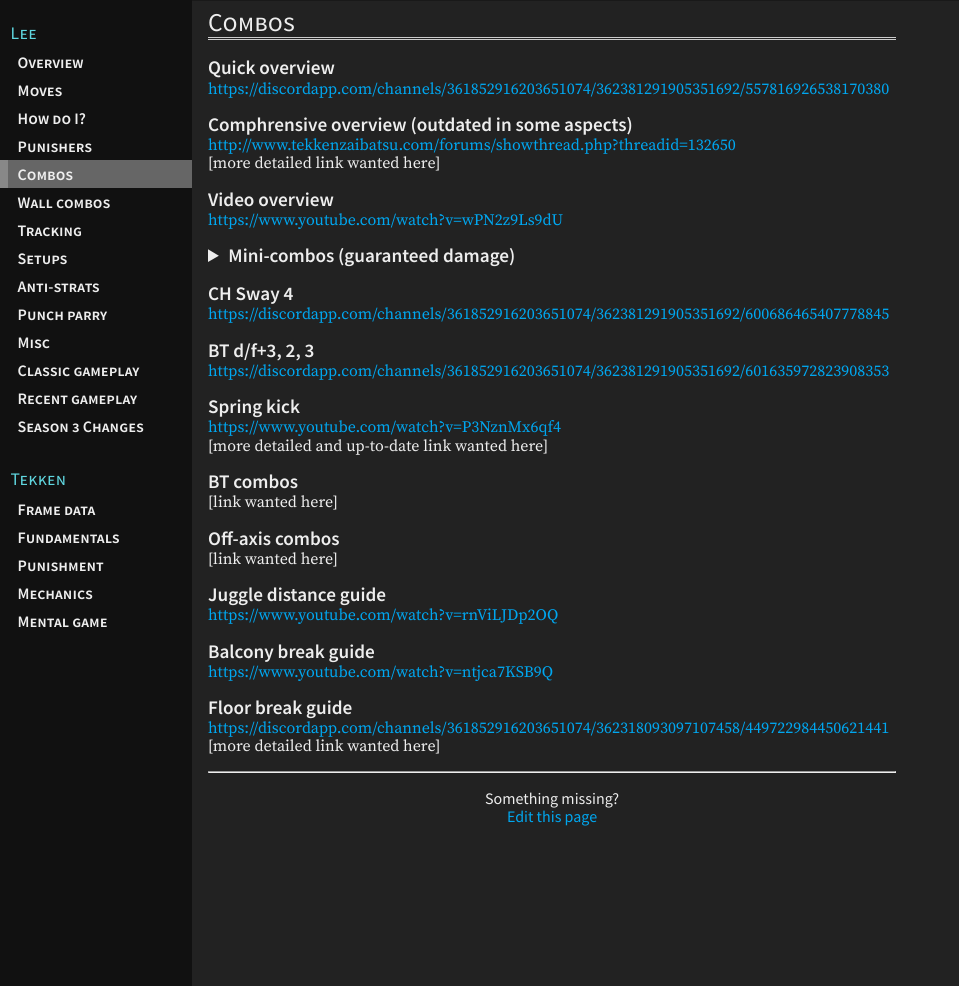
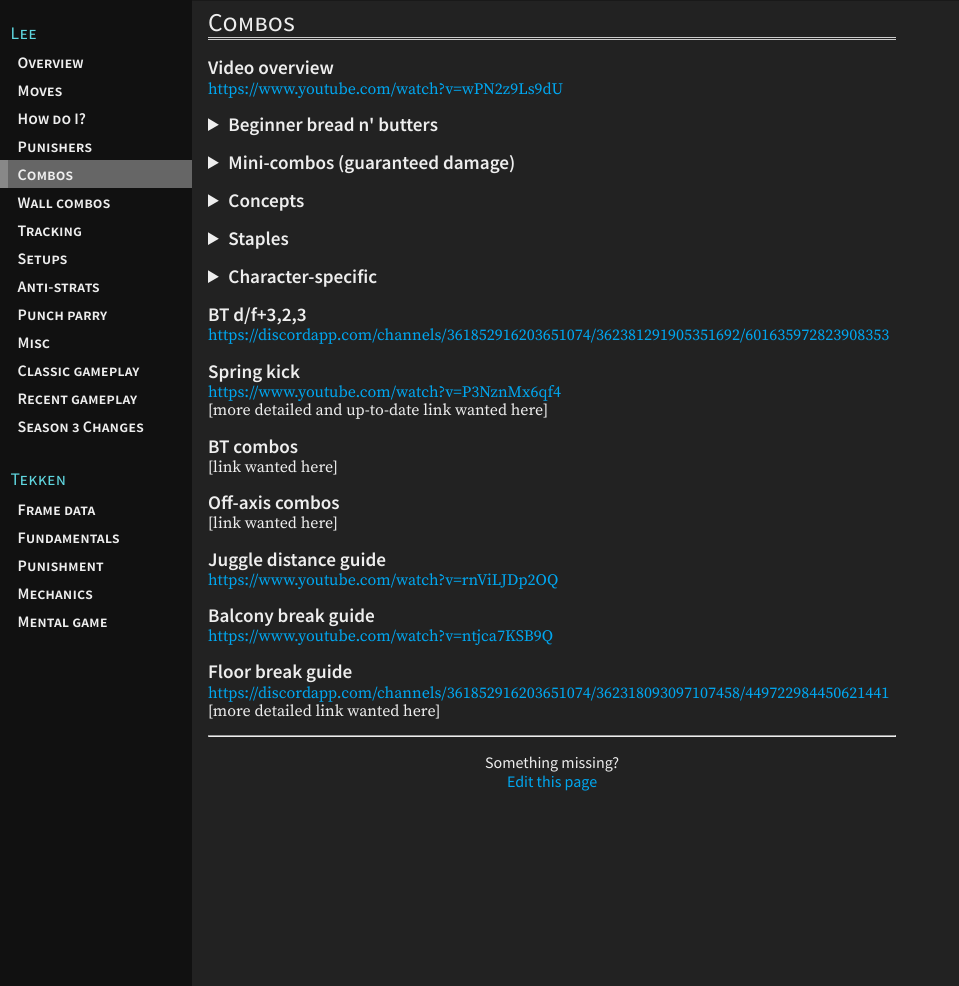
Before and after one commit to t7leeschool/t7leeschool.github.io, a Jekyll site: the page built from _pages/combos.md, in a window 1280 px wide and 986 px high. Shown: the whole window, without its empty margins (0-959 px from the left). Built offline with Jekyll 4.4.1, drawn with Linux system fonts in a browser that asks for light colours; part of the change alters nothing that is shown.

Commit message:
add bnbs, concepts, staples, char specific combos

```diff
--- a/_pages/combos.md
+++ b/_pages/combos.md
@@ -2,71 +2,303 @@
 title: Combos
 ---
 
-## Quick overview
-<https://discordapp.com/channels/361852916203651074/362381291905351692/557816926538170380>
-
-## Comphrensive overview (outdated in some aspects)
-<http://www.tekkenzaibatsu.com/forums/showthread.php?threadid=132650>\\
-[more detailed link wanted here]
-
 ## Video overview
 <https://www.youtube.com/watch?v=wPN2z9Ls9dU>
 
+<!-- http://www.tekkenzaibatsu.com/forums/showthread.php?threadid=132650 -->
+<!-- https://discordapp.com/channels/361852916203651074/362381291905351692/557816926538170380 -->
+
+<details>
+<!-- Combos that don't require b2 loops or b2f ws2,4/ws2,3 -->
+<summary markdown="0">Beginner bread n' butters</summary>
+<div class="p grid-mm12">
+u/f+4
+d/f+2
+MS 3,4
+d,D/B+4
+u/f\~N,4
+CH b+4
+CH (f+4),3
+CH HMS u/f+4
+d/f+3+4,f\~N (with rage)
+: 4,u+3 b+2,4,3 S! b+2,f\~N f+2,1
+
+HMS 2
+: 4,u+3 b+2,f\~N f+4,1 S! b+2,f\~N f+2,1
+
+f+3,3,3,3,3,4
+: 4,u+3 b+2,f\~N f+2,1
+
+CH 4 (impossible at tip range)
+: b+1:1,f\~N 4,u+3 b+2,f\~N f+4,1 S! f+2,1
+
+CH 4,4
+: b+2,f\~N d/f+1 b+2,f\~N f+4,1 S! f+2,1
+
+CH 4,3,4
+: b+2,f\~N f+4,1 S! b+2,f\~N f+2,1
+
+CH b+4,3
+CH (f+4),3,4
+: f\~N, d+2 d/f+1 b+2,f\~N f+4,1 S! b+2,f\~N f+2,1
+
+ws2,3 (with rage)
+CH u/b+3 (with rage)
+: d/f+3+4,f\~N S! d+2 b+2,f\~N f+4,1 S! b+2,f\~N f+2,1
+
+<!-- -->
+
+CH d+3,4
+CH Sway 4
+CH 1+2
+CH (2,1),1
+CH (1,2),4
+CH (HMS 1),4
+: b+3,3,f\~N b+2,4,3 S! b+2,f\~N f+2,1
+
+low parry
+: d+2 d/f+1 b+2,f\~N f+4,1 S! b+2,f\~N f+2,1
+
+u/f+3,4
+f,F+4
+b,B+4
+: b+3,3,f\~N b+2,f\~N f+4,1 S! b+2,f\~N f+2,1
+
+CH HMS 4
+CH FUFT 3
+CH FUFA 3
+CH FDFA 3
+float
+: ws2,3 b+2,f\~N f+4,1 S! b+2,f\~N f+2,1
+
+CH FDFT 3
+: ws4 b+3,3,f\~N b+2,f\~N f+4,1 S! f+2,1
+
+CH (2,1),3
+CH (b+1+2),4
+: 4,u+3 b+2,f\~N d/f+3,2,3
+
+(d/f+3,2),3
+: 2&lt;2,3 S! b+2,f\~N 1,2,f\~N f+2,1
+</div>
+</details>
+
 <details>
   <summary markdown="0">Mini-combos (guaranteed damage)</summary>
+<div class="p grid-mm12">
+ws2,3
+CH u/b+3
+: f,F+3
 
-**ws 2, 3**
-**CH u/b+3**
-: f, F+3
-: d/f+3+4 (with rage)
-
-**CH d/b+3+4**
-**CH FC+d/f+4**
+CH d/b+3+4
+CH FC+d/f+4
 : f+3+4
 
-**CH FC+d/f+4, 3**
-: HMS 1, f\~N; d, D/B+4
+CH FC+d/f+4,3
+: HMS 1,f\~N d,D/B+4
 : HMS u/f+4
 
-**1, 3:3:3**
-**HMS 4**
-**HMS u/f+4**
-**b+4** (crouching opponent)
-: d, D/B+4
+1,3:3:3
+HMS 4
+HMS u/f+4
+b+4 (crouching opponent)
+: d,D/B+4
 : u/b+3
 
-**bb+4, 3**
-**b+4, 3** (crouching opponent)
+bb+4,3
+b+4,3 (crouching opponent)
 : HMS u/f+4
 
-**FC d/f, d, D/F+3**
+<!-- -->
+
+FC d/f,d,D/F+3
 : 3 (wake-up low kick)
 
-**CH 21(4)** (+10)
-: 1, 3:3:3; d, D/B+4
-: 1, 2, 4
+CH (2,1),4
+: 1,3:3:3 d,D/B+4
+: 1,2,4
 
-**u/f+3+4**
+u/f+3+4
 : d/f+3+4 (with rage)
-: f, F+3
+: f,F+3
 : u/b+3 (sometimes whiffs)
 : d+2 (sometimes whiffs)
 
-**u/f+3+4, 3+4**
+u/f+3+4,3+4
 : HMS u/f+3
 : HMS 2
 
-**4, 3, 3**
-**d+4, N, 4, 3, 3**
+4,3,3
+d+4,N,4,3,3
 : d+3 (sometimes whiffs)
 : u/b+3 (sometimes whiffs)
-
+</div>
 </details>
 
-## CH Sway 4
-<https://discordapp.com/channels/361852916203651074/362381291905351692/600686465407778845>
+<details>
+<summary markdown="0">Concepts</summary>
 
-## BT d/f+3, 2, 3
+<!--
+General rules for combos:
+
+1. Do any necessary pickups
+2. Do as much damage as you can
+3. Do as much filler as you can
+4. When the wall is close, do moves that carry less
+5. Avoid b+2 loops if they're unnecessary and you ain't vibin'
+-->
+
+The key combo moves and their function are:
+
+Damage | Pickup | Filler | Screw | Ender
+|--|
+4,u+3          | b+3,3,f\~N     | b+2,f\~N   | ws2,4   | f+2,1
+4,u+3,f\~N     | ws2,3          | 1,2,f\~N   | f+4,1   | ws2,3
+4,3,4          | ws4            | b+1:1,f\~N | b+2,4,3 | f+1+2
+U/F,4          | d/f+4          | d/f+1      | 2,2,3   | wr3,4
+d+2            | d+2            | 2          | 2,1,3   | d+2
+b,B+4          | d+4,4,u+3,f\~N |            | b,B+4   | d/f+3,2,3
+SSL 3+4        | 3              |            | SSL 3+4 | b+4
+f,F+4 |||| 1+2
+|||| d/b+3
+
+The main purpose for all these options is to get the right wall carry.
+
+Notes on specific options:
+
+- b+2,f\~N ws2,4 S! f+2,1 as 5--9th aerial hits is staple
+  - the last hit of ws2,4 whiffs for launchers that misalign, so do f+4,1 instead
+- b+2,f\~N &lt;screw\> S! b+2,f\~N &lt;ender\> works as 3--7th aerial hits
+  - does same damage as b+2,f\~N(x2) &lt;screw\> S! &lt;ender\>
+- b+2,f\~N f+2,1 works as 6--8th aerial hits
+- d+2 b+2 usually works as 2--3rd aerial hits
+  - at some angles, d+2 needs to hit close to the ground
+  - at other angles, it needs to hit far from the ground
+- d/f+3,2,3 works as 5--7th aerial hits
+
+Enders:
+
+- ws2,3 f+2,1 and f+1+2 do 10 damage at max scaling (30%)
+- wr3,4 does 11 damage at max scaling, but won't wall splat
+- longest to shortest carry:
+  - f+2,1 ws2,3 f+1+2 d+2
+- ws2,3 gives better splats
+- 1,2,f\~N can high splat
+- wr3,4 b+4 1+2 and d/b+3 will floor break
+- b+4 1+2 and d/b+3 spike to setup oki
+- d/f+3,2,3 does 13 damage at max scaling, but is 3 hits
+</details>
+
+<details>
+<summary markdown="0">Staples</summary>
+<div class="p grid-mm12">
+u/f+4
+d/f+2
+MS 3,4
+u/f\~N,4
+CH b+4
+CH (f+4),3
+CH HMS u/f+4
+d/f+3+4,f\~N (with rage)
+: 4,u+3 b+2,f\~N(x3) ws2,4 S! f+2,1
+
+HMS 2
+: 4,u+3 b+2,f\~N(x3) f+4,1 S! f+2,1
+
+d,D/B+4
+: U/F,4 4,u+3 b+2,f\~N(x2) f+4,1 S! f+2,1
+: U/F,4 d+2 b+2,f\~N(x3) f+4,1 S! f+2,1
+: U/F,4 d/f+1 b+2,f\~N(x3) f+4,1 S! f+2,1
+: b,B+4 S! 4,u+3 b+2,f\~N(x3) &lt;f+2,1
+: SSL 3+4 S! 4,u+3 b+2,f\~N(x3) &lt;f+2,1
+: 3\~3:4
+
+f+3,3,3,3,3,4
+: 4,u+3 b+2,f\~N(x2) ws2,3
+: 4,u+3 b+2,f\~N(x3) &lt;f+2,1
+
+CH 4 (impossible at tip range)
+: b+1:1,f\~N 4,u+3 b+2,f\~N f+4,1 S! f+2,1
+
+CH 4,4
+: b+2,f\~N(x4) f+4,1 S! f+2,1
+
+CH 4,3,4
+: b+2,f\~N(x3) f+4,1 S! f+2,1
+
+CH b+4,3
+CH (f+4),3,4
+: f\~N, ws2,3 b+2,f\~N(x3) f+4,1 S! f+2,1
+
+ws2,3 (with rage)
+CH u/b+3 (with rage)
+: d/f+3+4,f\~N, ws2,3 b+2,f\~N(x2) f+4,1 S! f+2,1
+
+<!-- -->
+
+CH d+3,4
+CH 1+2
+CH (2,1),1
+: b+3,3,f\~N b+2,f\~N(x3) ws2,4 S! f+2,1
+
+CH (1,2),4
+CH (HMS 1),4
+: b+3,3,f\~N b+2,4,3 S! b+2,f\~N f+2,1
+
+CH Sway 4
+: d+2 d+2 b+2,f\~N(x3) f+4,1 S! f+2,1
+
+low parry
+: 4,u+3 b+2,f\~N(x3) ws2,4 S! f+2,1
+
+u/f+3,4
+f,F+4
+b,B+4
+: b+3,3,f\~N b+2,f\~N f+4,1 S! b+2,f\~N f+2,1
+
+CH HMS 4
+CH FUFT 3
+CH FUFA 3
+CH FDFA 3
+float
+: ws2,3 b+2,f\~N(x3) f+4,1 S! f+2,1
+
+CH FDFT 3
+: ws4 b+3,3,f\~N b+2,f\~N(x2) f+4,1 S! f+2,1
+
+CH (2,1),3
+CH (b+1+2),4
+: 4,u+3 b+2,f\~N(x4) f+2,1
+
+(d/f+3,2),3
+: 2<2,3 S! b+2,f\~N 1,2,f\~N f+2,1
+</div>
+</details>
+
+<details>
+<summary markdown="0">Character-specific</summary>
+<!-- https://discordapp.com/channels/361852916203651074/362381291905351692/600686465407778845 -->
+### CH Sway 4
+
+AK, Bob, Bryan, Drag, Maven, Feng, Geese, Hei, King, Miguel, Paul, Shaheen, Steve
+: 4,u+3 b+2,f\~N(x3) f+4,1 S! f+2,1
+
+Gigas, Jack, Marduk
+: d/f+4 b+3,3,f\~N b+2,f\~N(x2) f+4,1 S! f+2,1
+
+Bears
+: b+3,3,f\~N b+2,f\~N(x3) f+4,1 S! f+2,1
+
+### ws2,3
+
+Gigas, Jack, Marduk
+: b+1:1,2
+
+Bears
+: b+2,4,3 S! b+2,f\~N(x3) f+2,1
+</details>
+
+## BT d/f+3,2,3
 <https://discordapp.com/channels/361852916203651074/362381291905351692/601635972823908353>
 
 ## Spring kick
--- a/assets/style/main.scss
+++ b/assets/style/main.scss
@@ -286,6 +286,10 @@ $headers: 'h1', 'h2', 'h3', 'h4', 'h5', 'h6';
       margin-top: 0;
     }
   }
+
+  summary + #{$h} {
+    margin-top: 0;
+  }
 }
 
 h1 {
@@ -314,10 +318,25 @@ dd + dt {
 }
 
 dd {
-  margin-left: 1em;
+  margin-left: 2.5em;
+  text-indent: -1.5em;
 }
 
 img {
   filter: #{ "grayscale(var(--img-grayscale))" };
   max-width: 100%;
 }
+
+@supports (display: grid) {
+  @for $i from 4 through 16 {
+    .grid-mm#{$i} {
+      display: grid;
+      grid-template-columns: repeat(auto-fit, minmax(#{$i}em, 1fr));
+      grid-gap: 1em;
+
+      & > * {
+        margin: 0;
+      }
+    }
+  }
+}
```
